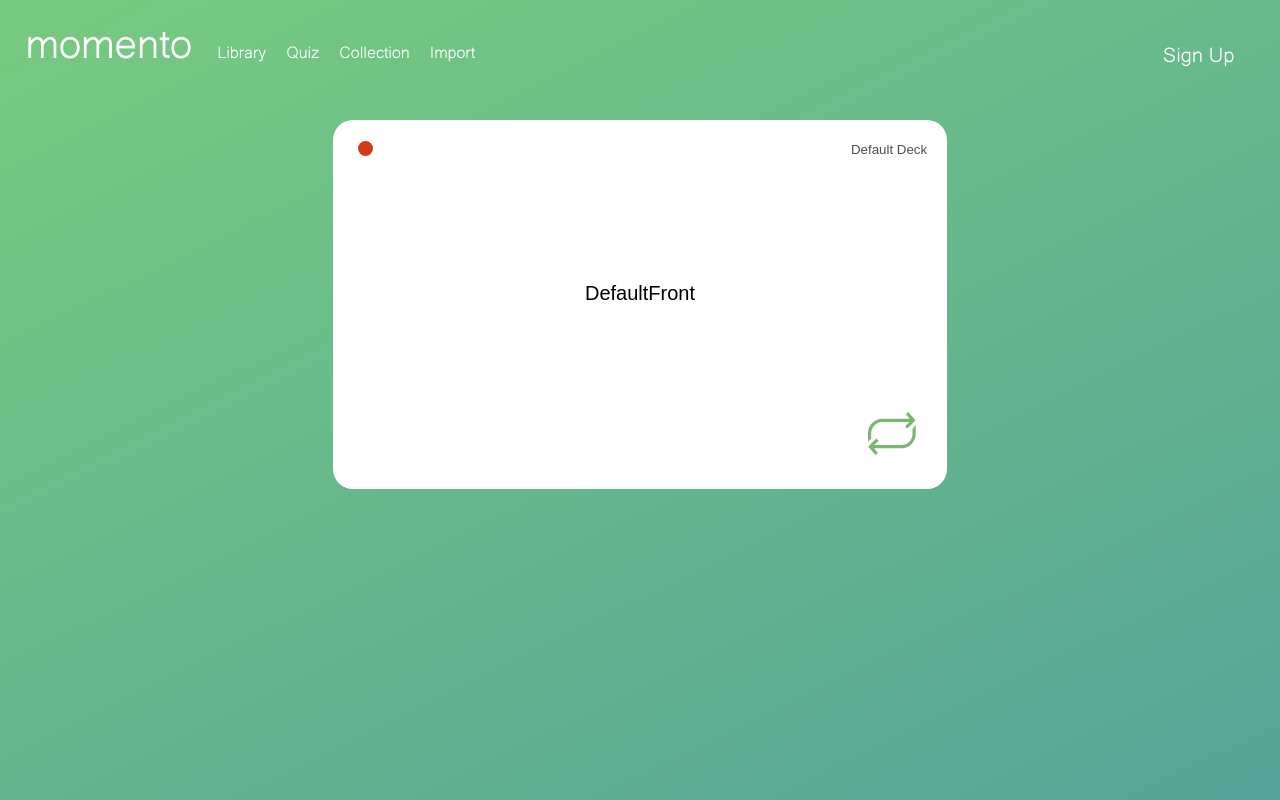
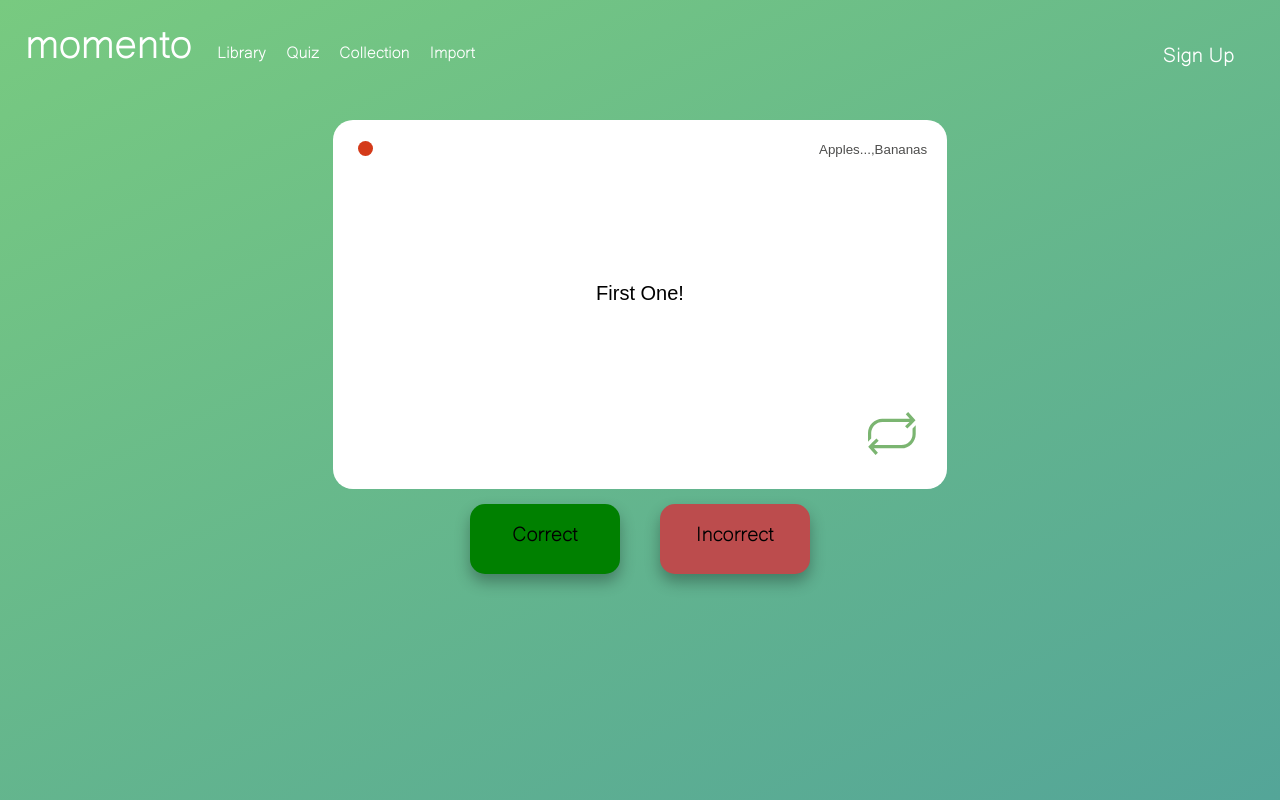
Before and after one commit to 2022-autumn-cos-420/TeamC, a React (Create React App) app in the folder memento-with-react/: page / in a window 1280 px wide. Both pictures are taken after a click on the link "Quiz". Built offline with nearby package versions, Linux system fonts and the light colour scheme.

Commit message:
Fixed Quiz page to pass tests

```diff
--- a/memento-with-react/src/App.js
+++ b/memento-with-react/src/App.js
@@ -10,7 +10,7 @@ import React, {useState} from 'react';
 
 //Just here for testing purposes. Each should have a different front from all the others
 let cardArray =  [
-  {id: 0, cardColor: "Red", frontText: "front On2e!", backText: "back Onsdae!", cardHint: "cardHint One!", cardDecks: ["Apples...", "Bananas"]},
+  {id: 0, cardColor: "Red", frontText: "First One!", backText: "back Onsdae!", cardHint: "cardHint One!", cardDecks: ["Apples...", "Bananas"]},
   {id: 1, cardColor: "Red", frontText: "front TW4o!", backText: "back TWo!", cardHint: "cardHint TWO!", cardDecks: ["Apples..."]},
   {id: 2, cardColor: "Red", frontText: "front TH3REE!", backText: "back Three", cardHint: "cardHint Three!", cardDecks: ["Apples..."]},
   {id: 3, cardColor: "Red", frontText: "front On6e!", backText: "back One!", cardHint: "cardHint One!", cardDecks: ["Apples..."]},
@@ -24,7 +24,7 @@ let cardArray =  [
   {id: 11, cardColor: "Red", frontText: "front ThHREE!", backText: "back Three", cardHint: "cardHint Three!", cardDecks: ["Apples..."]},
   {id: 12, cardColor: "Red", frontText: "front Oane!", backText: "back One!", cardHint: "cardHint One!", cardDecks: ["Apples..."]},
   {id: 13, cardColor: "Red", frontText: "front TbWo!", backText: "back TWo!", cardHint: "cardHint TWO!", cardDecks: ["Apples..."]},
-  {id: 14, cardColor: "Red", frontText: "front THeREE!", backText: "back Three", cardHint: "cardHint Three!", cardDecks: ["Apples..."]}
+  {id: 14, cardColor: "Red", frontText: "Last One!", backText: "back Three", cardHint: "cardHint Three!", cardDecks: ["Apples..."]}
 ]
 
 
--- a/memento-with-react/src/pages/QuizPage.css
+++ b/memento-with-react/src/pages/QuizPage.css
@@ -0,0 +1,50 @@
+.QuizPageButtons {
+    display: block;
+    text-align: center;
+    gap: 10px;
+    padding: 15px;
+}
+
+.CorrectButton {
+    font:inherit;
+    height: 70px;
+    width: 150px;
+    display: inline-block;
+    border-width: 0px;
+    font-size: 20px;
+    cursor: pointer;
+    margin: 0 20px;
+    border-radius: 15px;
+    background-color: green;
+    box-shadow: 0px 8px 15px rgba(0, 0, 0, 0.3);
+}
+
+.IncorrectButton {
+    font:inherit;
+    height: 70px;
+    width: 150px;
+    display: inline-block;
+    border-width: 0px;
+    font-size: 20px;
+    cursor: pointer;
+    margin: 0 20px;
+    border-radius: 15px;
+    background-color: #bc4c4d;
+    box-shadow: 0px 8px 15px rgba(0, 0, 0, 0.3);
+}
+
+.IncorrectButton:hover {
+    opacity: 70%;
+}
+
+.CorrectButton:hover {
+    opacity: 70%;
+}
+
+.CorrectButton:active {
+    transform: translateY(4px);
+}
+
+.IncorrectButton:active {
+    transform: translateY(4px);
+}
--- a/memento-with-react/src/pages/QuizPage.js
+++ b/memento-with-react/src/pages/QuizPage.js
@@ -8,22 +8,56 @@ class QuizPage extends Component {
         super(props)
         this.state = {
             cardArray: this.props.cardArray,
-            frontText: this.props.frontText,
-            backText: this.props.backText,
-            cardHint: this.props.cardHint,
-            cardDecks: this.props.cardDecks,
+            currentFrontText: this.props.cardArray.length > 0 ? this.props.cardArray[0].frontText: "",
+            currentBackText: this.props.cardArray.length > 0 ? this.props.cardArray[0].backText: "",
+            currentCardHint: this.props.cardArray.length > 0 ? this.props.cardArray[0].cardHint: "",
+            currentCardDecks: this.props.cardArray.length > 0 ? this.props.cardArray[0].cardDecks: "",
             cardType: "QuizCard",
+            currentIndex: 0,
+            done: false
         }
+        this.nextCardHandler = this.nextCardHandler.bind(this);
     }
 
-    nextCard = (event) => {
+    nextCardHandler = (rightOrWrong) => {
+        if (rightOrWrong === "Correct") {
+            console.log("The user was correct!");
+            //Do relevant stats stuff
+        }
+        else {
+            console.log("The user was Incorrect!");
+            //Do relevant stats stuff
+        }
+        if (this.state.currentIndex + 1 < this.props.cardArray.length) {
+            console.log("Current Index: ", this.state.currentIndex, "arrayLength: ", this.props.cardArray.length, "Starting to display: ", this.props.cardArray[this.state.currentIndex + 1].frontText);
+            this.setState({currentIndex: this.state.currentIndex + 1,
+                            currentFrontText: this.props.cardArray[this.state.currentIndex + 1].frontText,
+                            currentBackText: this.props.cardArray[this.state.currentIndex + 1].backText,
+                            currentCardHint: this.props.cardArray[this.state.currentIndex + 1].cardHint,
+                            currentCardDecks: this.props.cardArray[this.state.currentIndex + 1].cardDecks
+            });
+        }
+        else {
+            //We have gone through all the cards and should now display a message to the user about how many they god right...
+            this.setState({done: true});
+        }
+
 
     }
 
     render() {
         return (
             <div>
-                <FlashCard type={"Quiz"} frontText={"DefaultFront"} backText={"DefaultBack"} cardHint={"Default Hint"} cardDecks={"Default Deck"}></FlashCard>
+                {(this.state.done !== true && this.props.cardArray.length > 0) && <div>
+                    <FlashCard type={"Quiz"} frontText={this.state.currentFrontText} backText={this.state.currentBackText} cardHint={this.state.currentCardHint} cardDecks={this.state.currentCardDecks}></FlashCard>
+                    <div className="QuizPageButtons">
+                        <button className="CorrectButton" data-testid="CorrectButton" onClick={() => this.nextCardHandler("Correct")}>Correct</button>
+                        <button className="IncorrectButton" data-testid="IncorrectButton" onClick={() => this.nextCardHandler("Incorrect")}>Incorrect</button>
+                    </div>
+                </div>}
+                {this.state.done === true && <div>
+                    Looks like that is all the cards!
+                </div>}
             </div>
         )
     }
```
Also changed, not shown: 1 other file (tests, documents, lock files or other folders).
